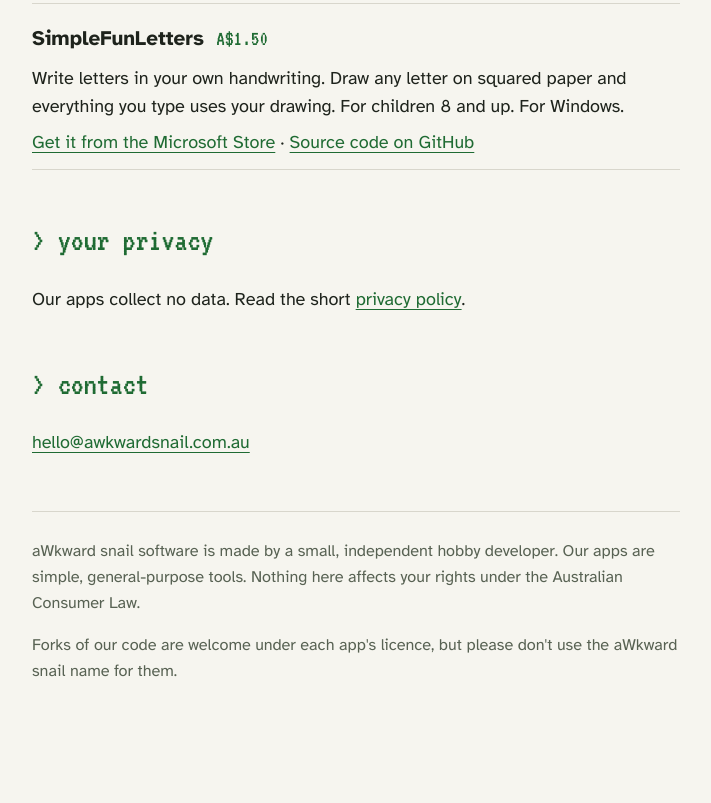
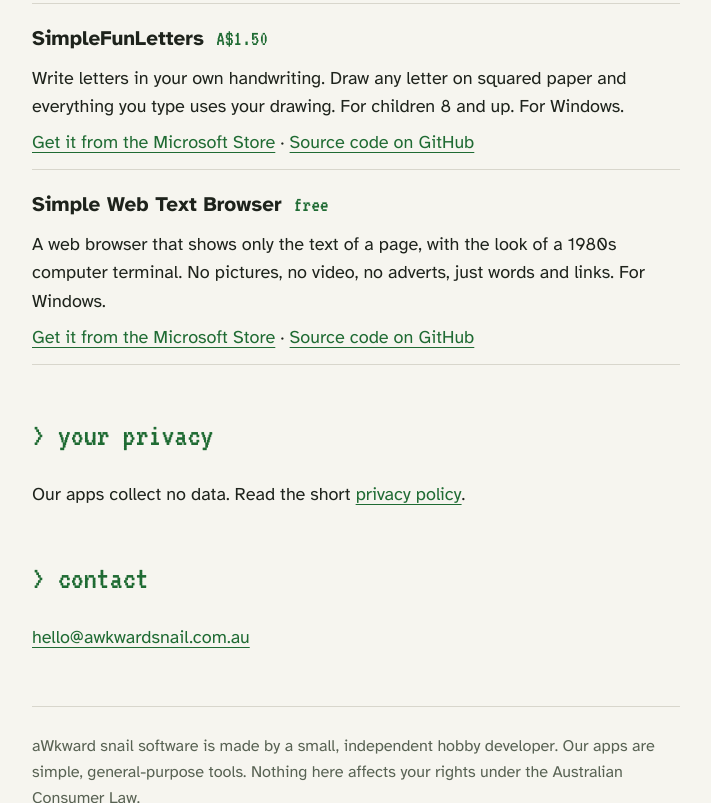
Before and after one commit to AwkwardSnail/awkwardsnail.github.io, a plain HTML site: page index.html in a window 1280 px wide. Shown: the part 1487-2290 px from the top of the page, without its empty margins (284-995 px from the left). Before the commit the page ends 2260 px from the top, so only its background shows below. Drawn offline with Linux system fonts and the light colour scheme.

Commit message:
Release Simple Web Text Browser (free): in the Microsoft Store
Co-Authored-By: Claude Opus 5.5 <noreply@anthropic.com>
Claude-Session: https://claude.ai/code/session_01J5P2eYg37iJAa2ahsdhtkB

```diff
--- a/index.html
+++ b/index.html
@@ -78,6 +78,14 @@
       <p><a href="https://apps.microsoft.com/detail/9N6SR02K0G0W">Get it from the Microsoft Store</a> ·
       <a href="https://github.com/AwkwardSnail/SimpleFunLetters">Source code on GitHub</a></p>
     </li>
+    <li>
+      <strong>Simple Web Text Browser</strong> <span class="price">free</span>
+      <p>A web browser that shows only the text of a page, with the look of a
+      1980s computer terminal. No pictures, no video, no adverts, just words
+      and links. For Windows.</p>
+      <p><a href="https://apps.microsoft.com/detail/9MVZ3GBZG15T">Get it from the Microsoft Store</a> ·
+      <a href="https://github.com/AwkwardSnail/TextBrowser">Source code on GitHub</a></p>
+    </li>
   </ul>
 
   <h2>&gt; your privacy</h2>
```
